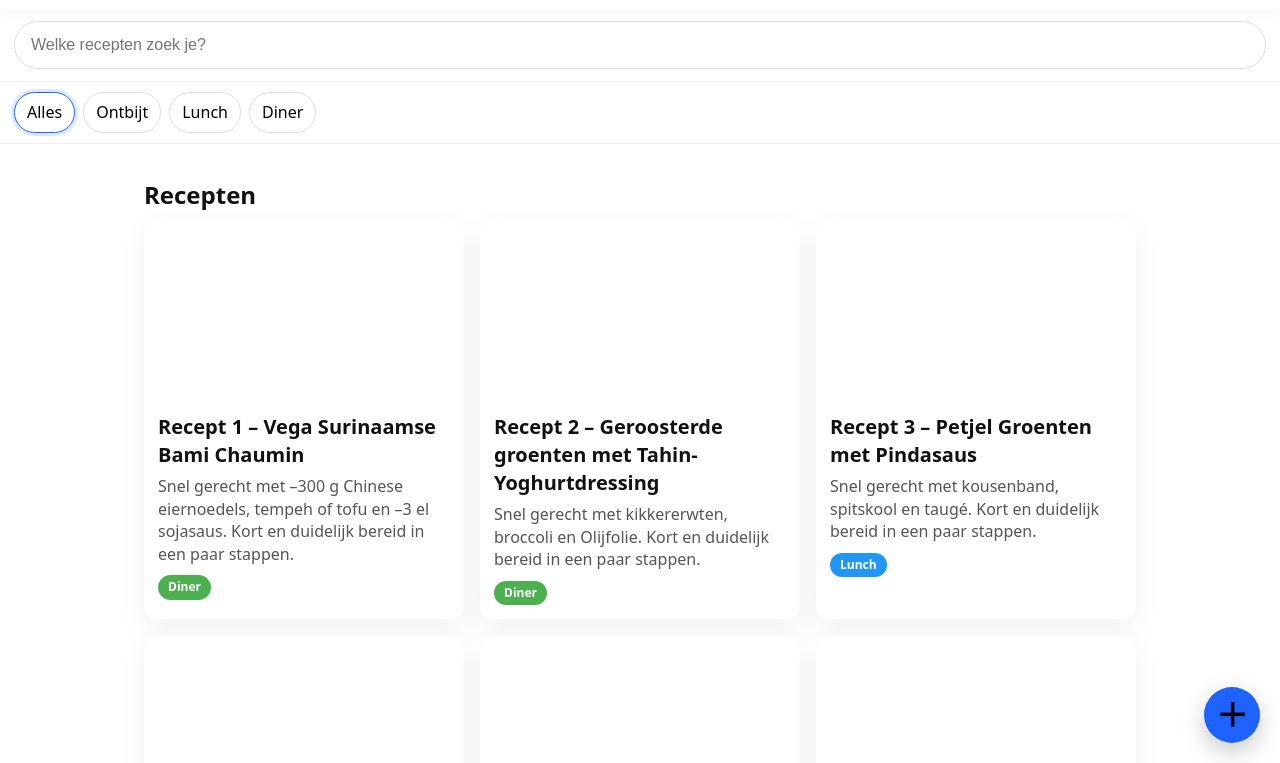
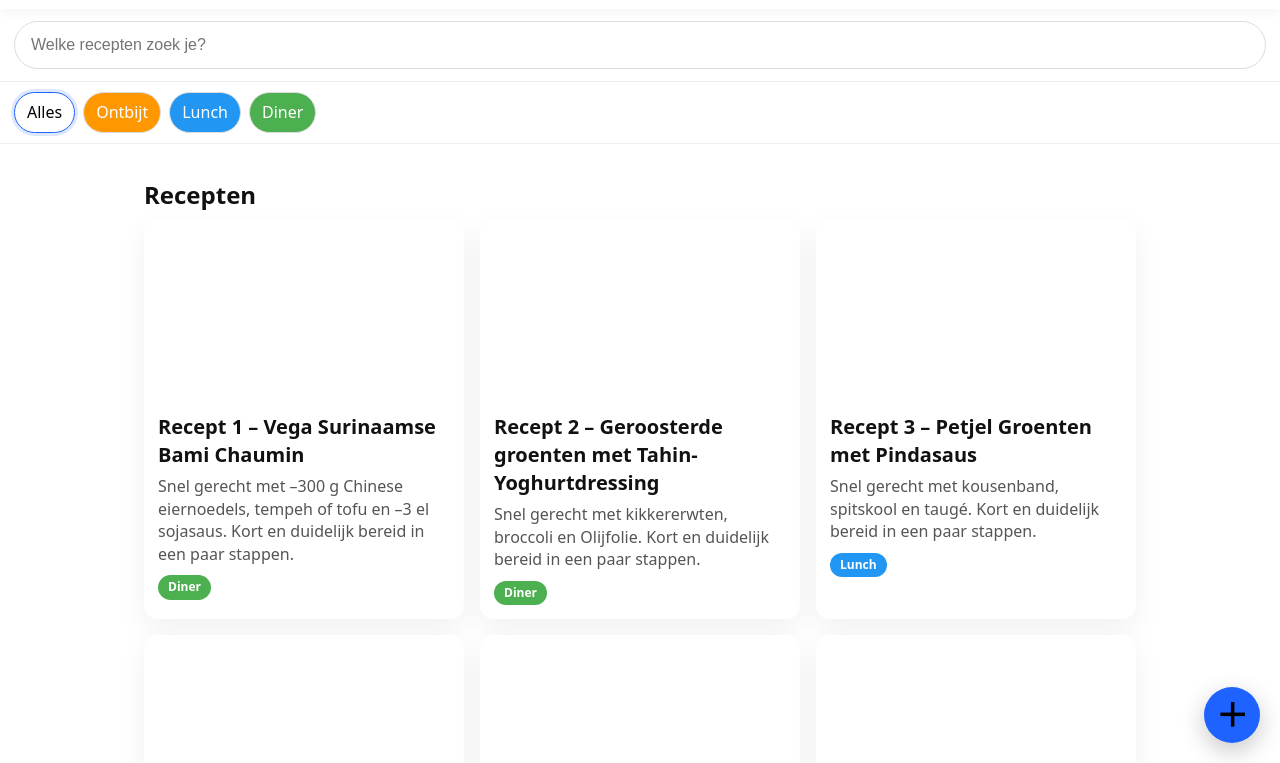
Before and after one commit to rewiensadal-cmd/Kookboek, a plain HTML site: page index.html in a window 1280 px wide. Shown: the part 37-800 px from the top of the page. Drawn offline with Linux system fonts and the light colour scheme; files whose address does not match are found by name.

Commit message:
Add files via upload

```diff
--- a/index.html
+++ b/index.html
@@ -18,9 +18,9 @@
 
   <div id="filters" class="filters" aria-label="Filter op type">
     <button data-tag="" class="chip active">Alles</button>
-    <button data-tag="Ontbijt" class="chip">Ontbijt</button>
-    <button data-tag="Lunch" class="chip">Lunch</button>
-    <button data-tag="Diner" class="chip">Diner</button>
+    <button data-tag="Ontbijt" class="chip ontbijt">Ontbijt</button>
+    <button data-tag="Lunch" class="chip lunch">Lunch</button>
+    <button data-tag="Diner" class="chip diner">Diner</button>
   </div>
 
   <main id="content">
--- a/styles.css
+++ b/styles.css
@@ -61,3 +61,15 @@ h2{font-size:24px;margin:18px 0 8px}
 .topbar.centered{display:flex;align-items:center;justify-content:center;grid-template-columns:unset;padding:12px 14px}
 .topbar.centered .brand{font-weight:800;letter-spacing:.2px;text-decoration:none;color:var(--fg);text-align:center;margin:0 auto}
 .topbar .menu,.topbar .icons{display:none !important}
+
+
+/* Kleuren per chip categorie */
+.chip.ontbijt { background:#ff9800; color:#fff; }
+.chip.lunch { background:#2196f3; color:#fff; }
+.chip.diner { background:#4caf50; color:#fff; }
+
+
+/* Active state voor gekleurde chips */
+.chip.ontbijt.active { box-shadow:0 0 0 3px rgba(255,152,0,.4); }
+.chip.lunch.active { box-shadow:0 0 0 3px rgba(33,150,243,.4); }
+.chip.diner.active { box-shadow:0 0 0 3px rgba(76,175,80,.4); }
```
